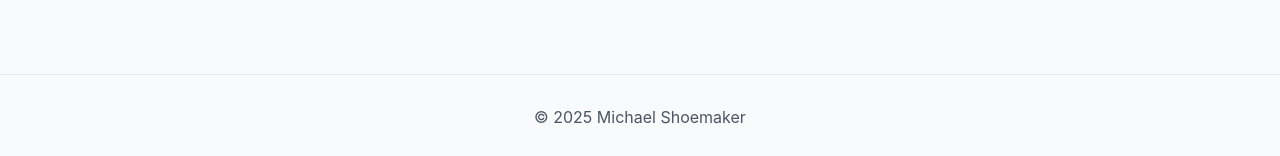
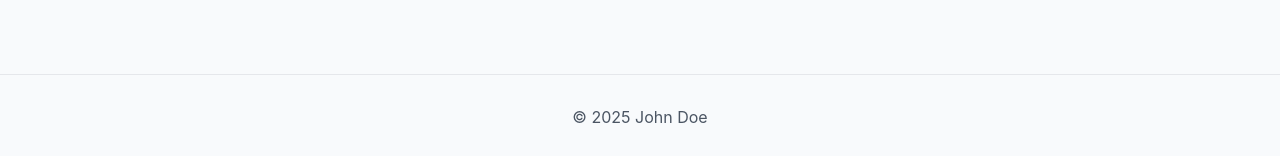
Before and after one commit to ScalarMikeman/scalarmikeman.github.io, a Jekyll site: the page built from index.md, in a window 1280 px wide and 900 px high, scrolled down 1366 px. Shown: the part 741-897 px from the top of the window. Built offline with Jekyll 4.4.1, drawn with Linux system fonts in a browser that asks for light colours.

Commit message:
Update _config.yml

```diff
--- a/_config.yml
+++ b/_config.yml
@@ -1,4 +1,4 @@
-title: "Michael Shoemaker — Data Engineering"
+title: "John Doe — Data Science"
 description: "Production-like data engineering builds, explained clearly."
 baseurl: ""
 url: ""
@@ -9,8 +9,8 @@ defaults:
   - scope: { path: "" }
     values:
       layout: default
-author: "Michael Shoemaker"
-github_username: "MichaelShoemaker"
+author: "John Doe"
+github_username: "scalarmikeman"
 youtube_channel: "@dataslinger6379"
 medium_username: "dataslinger"
 exclude:
```
